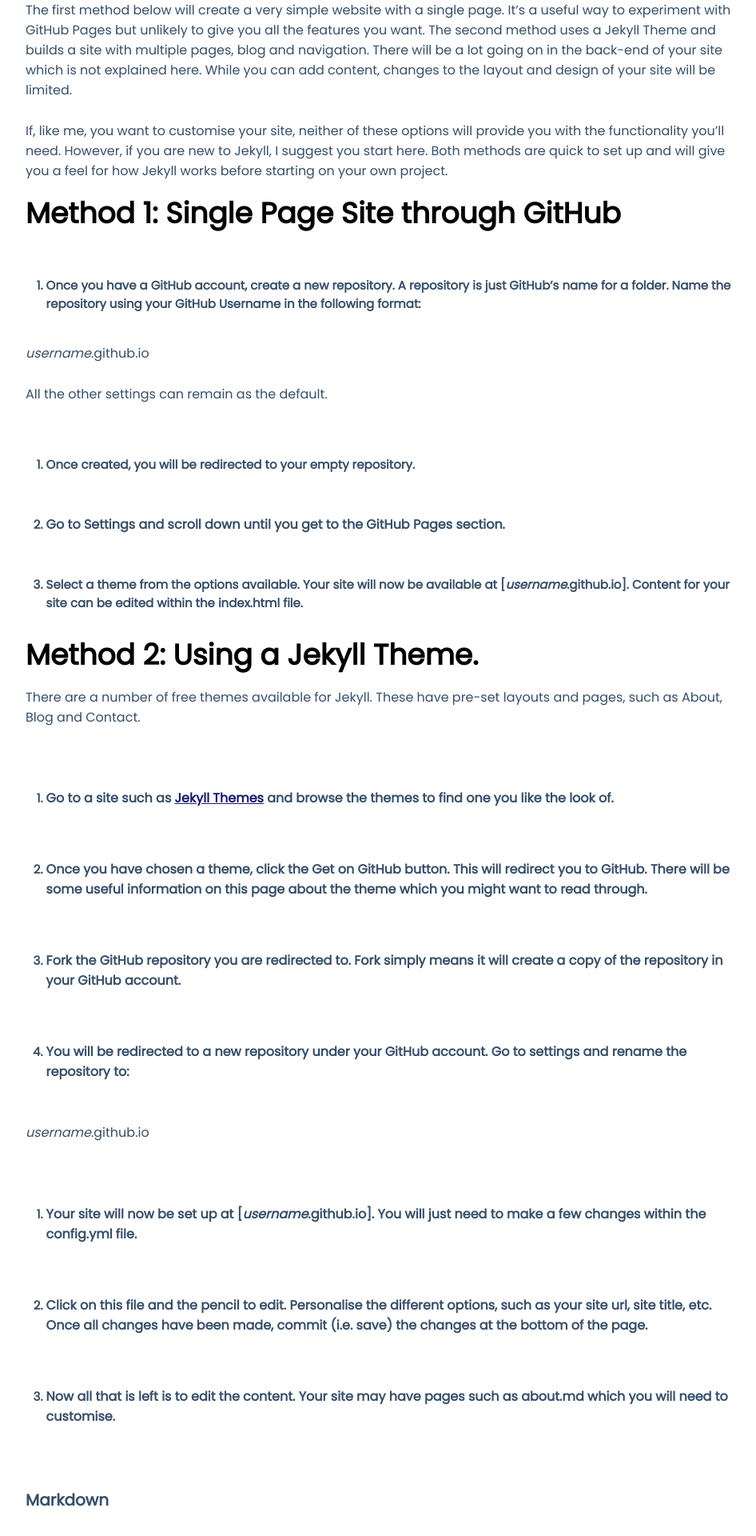
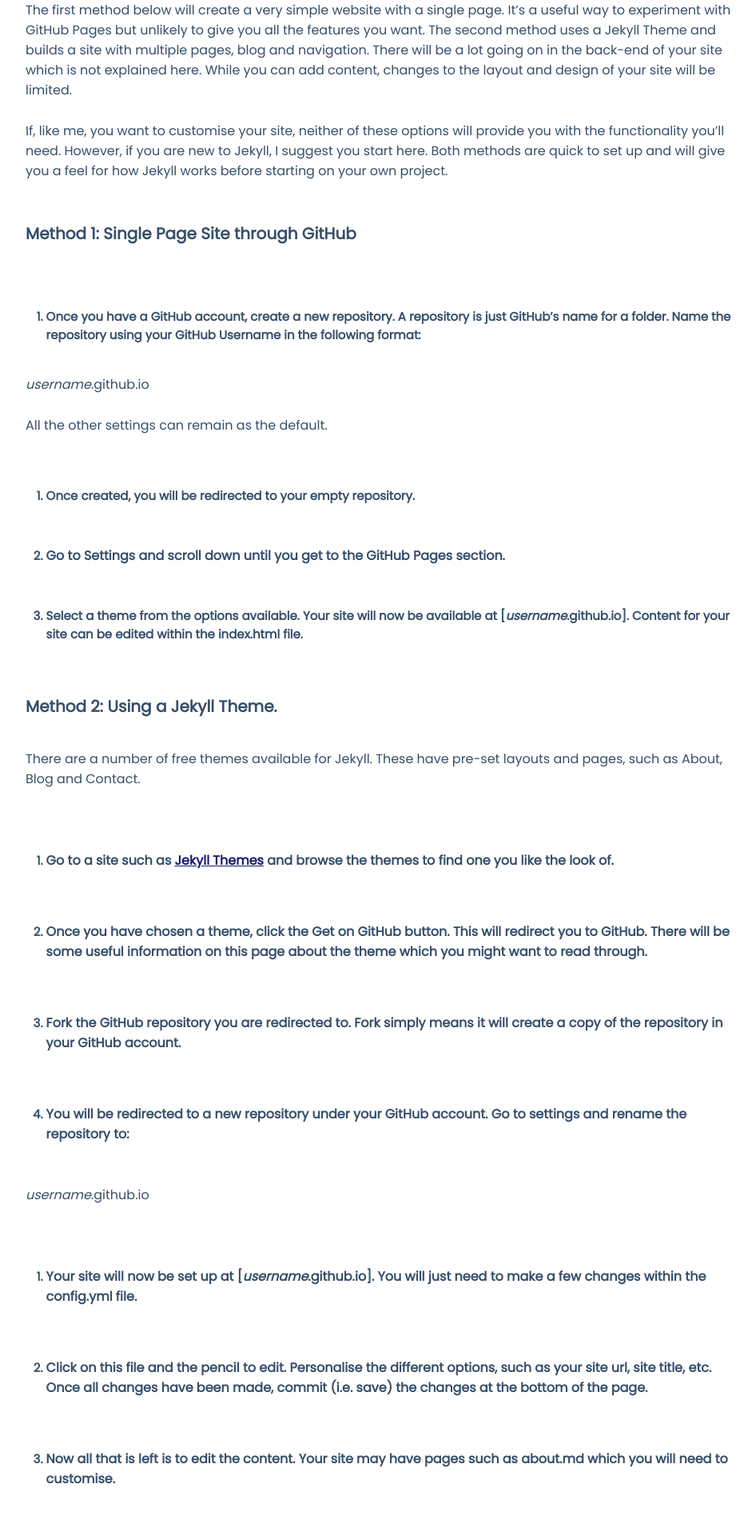
Before and after one commit to dinkwiz/dinkwiz.github.io, a Jekyll site: the page built from _posts/2020-07-14-Jekyll-Easy-Way.md, in a window 1280 px wide. Shown: the part 411-2331 px from the top of the page at 80% size, without its empty margins (160-1106 px from the left). Built offline with Jekyll 4.4.1, drawn with Linux system fonts in a browser that asks for light colours.

Commit message:
Update 2020-07-14-Jekyll-Easy-Way.md

```diff
--- a/_posts/2020-07-14-Jekyll-Easy-Way.md
+++ b/_posts/2020-07-14-Jekyll-Easy-Way.md
@@ -16,7 +16,7 @@
 
 If, like me, you want to customise your site, neither of these options will provide you with the functionality you'll need. However, if you are new to Jekyll, I suggest you start here. Both methods are quick to set up and will give you a feel for how Jekyll works before starting on your own project.
 
-## Method 1: Single Page Site through GitHub
+#### Method 1: Single Page Site through GitHub
 
 1. Once you have a GitHub account, create a new repository. A repository is just GitHub's name for a folder. Name the repository using your GitHub Username in the following format:
 
@@ -30,7 +30,7 @@
 4. Select a theme from the options available. Your site will now be available at [*username*.github.io].
 Content for your site can be edited within the index.html file.
 
-## Method 2: Using a Jekyll Theme.
+#### Method 2: Using a Jekyll Theme.
 
 There are a number of free themes available for Jekyll. These have pre-set layouts and pages, such as About, Blog and Contact.
 
```
